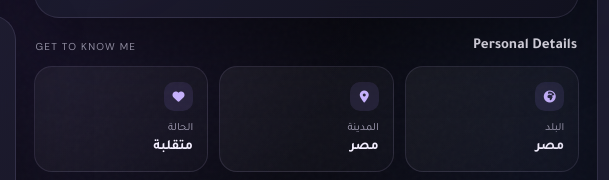
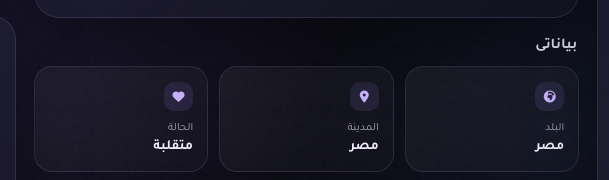
Before and after one commit to Mahosss/Dullcpro, a plain HTML site: page index.html in a window 1280 px wide. Shown: the part 230-410 px from the top of the page, 309-918 px from the left. Drawn offline with Linux system fonts and the light colour scheme; grey boxes are pictures that could not be loaded.

Commit message:
Update index.html

```diff
--- a/index.html
+++ b/index.html
@@ -880,8 +880,7 @@
 
         <section>
           <div class="section-heading">
-            <h3>Personal Details</h3>
-            <span>GET TO KNOW ME</span>
+            <h3>بياناتى</h3>
           </div>
 
           <div class="info-grid">
```
